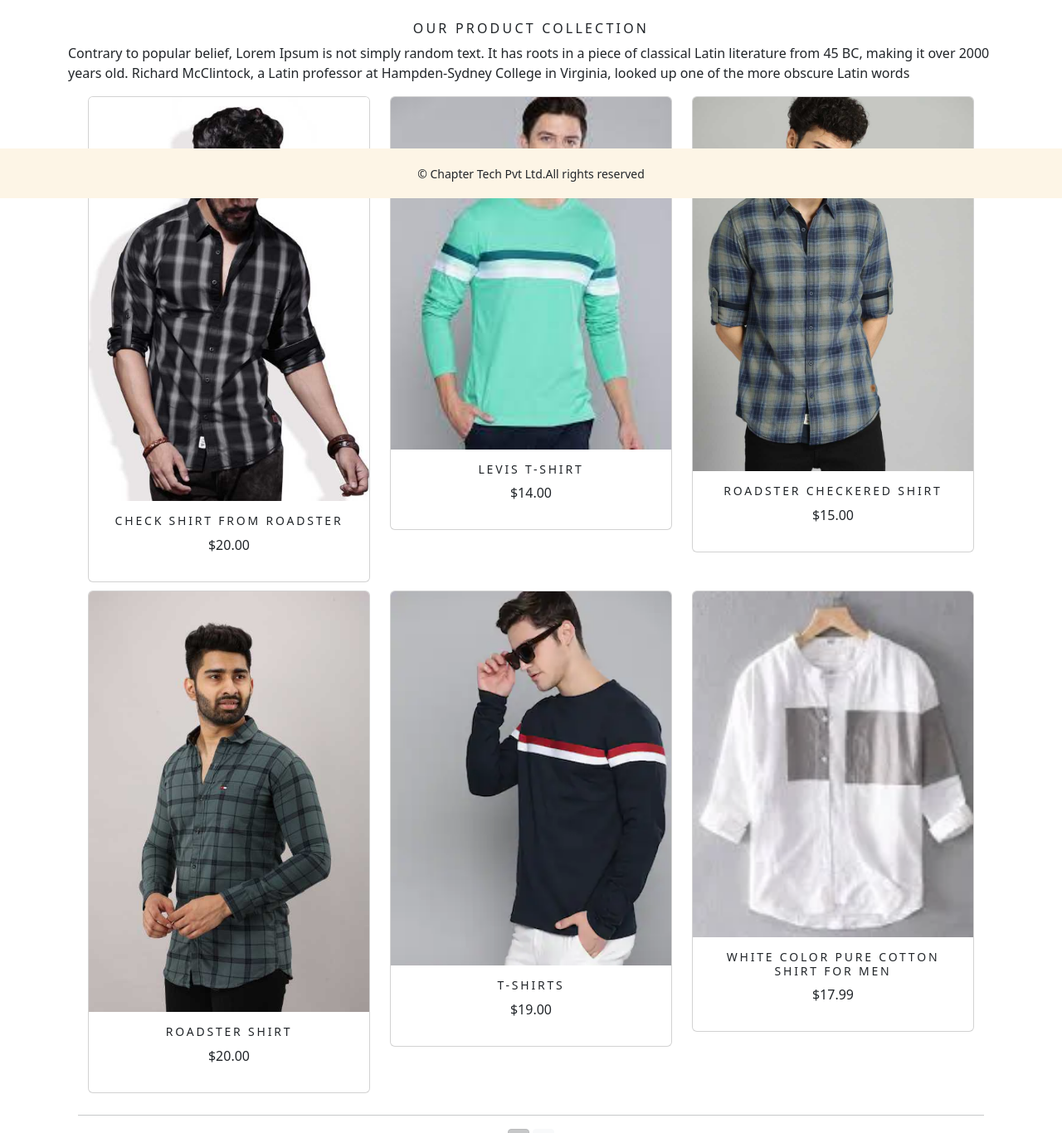
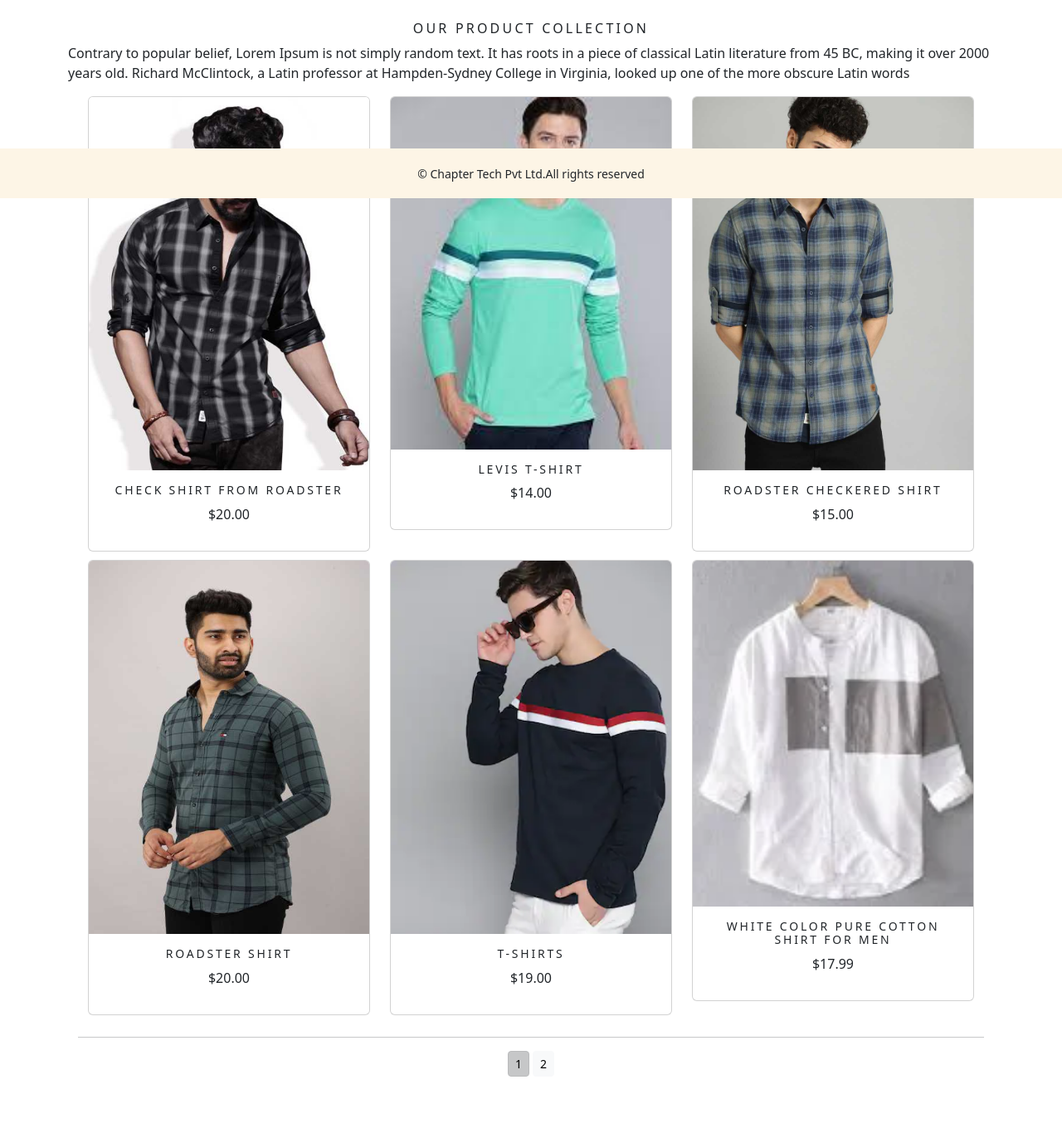
Before and after one commit to sahalpk/ecommerce-django, a Django app: page /shop/ in a window 1280 px wide. Shown: the part 561-1927 px from the top of the page at 83% size. After the commit the page ends 1859 px from the top, so only its background shows below. Run offline with Django 3.2, Linux system fonts and the light colour scheme; data comes from the database, SQL or seed files in the repository; parts of the project's set-up code (start-up, migrations or seed data) failed here and were passed over; some libraries are stand-ins or nearby versions.

Commit message:
Update category.html

```diff
--- a/templates/category.html
+++ b/templates/category.html
@@ -46,9 +46,9 @@
 <div class="container">
     <div class="row mx-auto">
         {% for product in products.object_list %}
-        <div class="my_bottom_margin col-9 col-sm-12  col-md-4 col-lg-4">
+        <div class="my_bottom_margin col-9 col-sm-12  col-md-4 col-lg-4" >
         <div class="card text-center" style="min-width: 18rem;">
-            <a href="{{product.get_url}}"><img class="card-img-top my_image" src="{{product.image.url}}" alt="{{product.name}}"></a>
+            <a href="{{product.get_url}}"><img class="card-img-top my_image" src="{{product.image.url}}" alt="{{product.name}}"   style="max-height: 450px;"  ></a>
         <div class="card-body">
             <h4>{{ product.name }}</h4>
             <p>${{ product.price }}</p>
```
